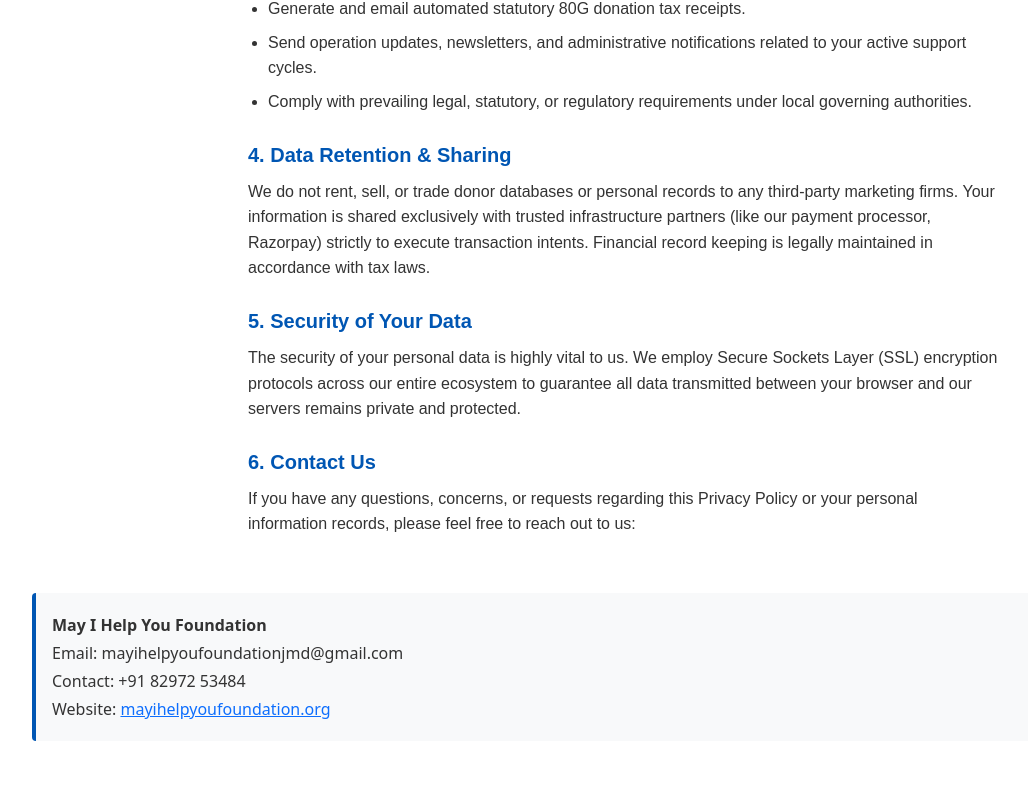
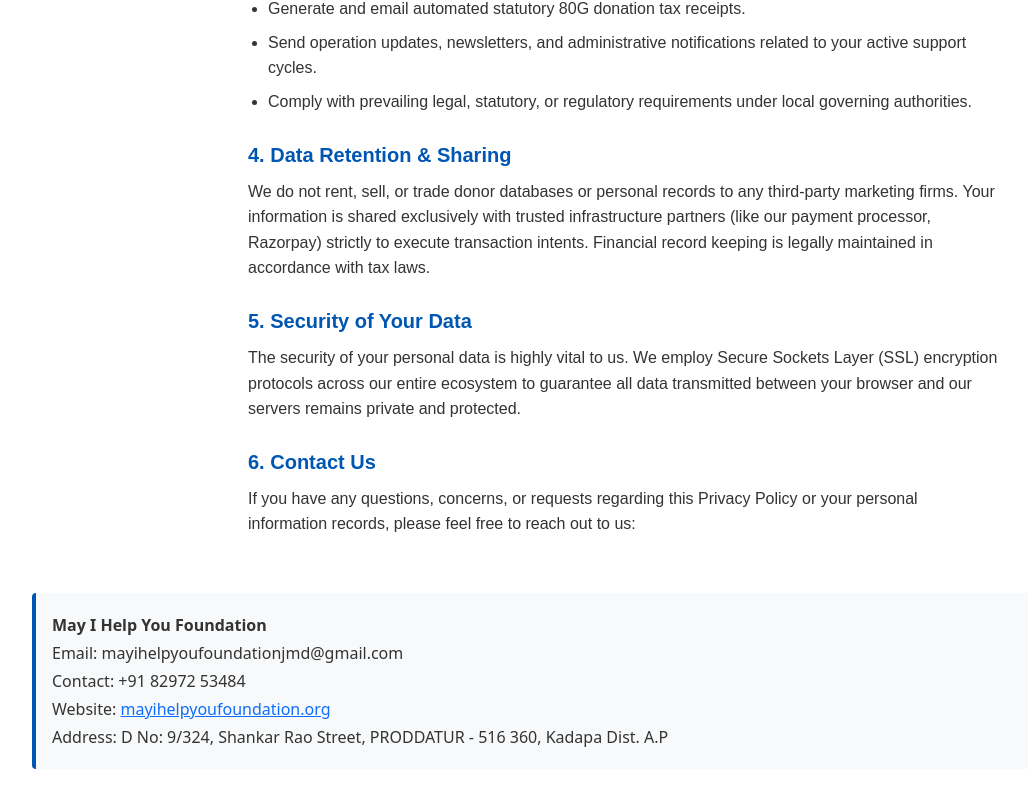
Before and after one commit to Sammedpatil29/ngo, an Angular app: page /docs in a window 1280 px wide. Shown: the part 999-1806 px from the top of the page, without its empty margins (16-1044 px from the left). Built offline with nearby package versions, Linux system fonts and the light colour scheme; a web font is replaced by a local one.

Commit message:
address added on policy

```diff
--- a/src/app/components/privacy-policy/privacy-policy.component.html
+++ b/src/app/components/privacy-policy/privacy-policy.component.html
@@ -141,5 +141,6 @@
     <p>Email: {{ email }}</p>
     <p>Contact: {{ contact }}</p>
     <p>Website: <a href="https://mayihelpyoufoundation.org" target="_blank">mayihelpyoufoundation.org</a></p>
+    <p>Address: D No: 9/324, Shankar Rao Street, PRODDATUR - 516 360, Kadapa Dist. A.P</p>
   </div>
   <div class="p-4"></div>
```
